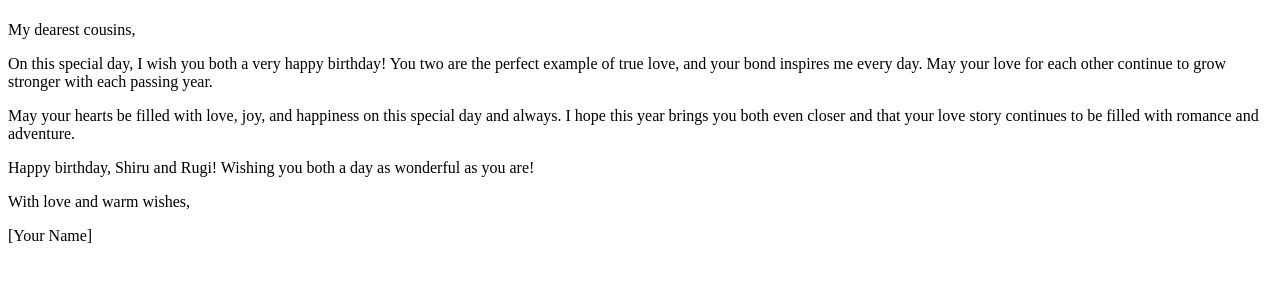
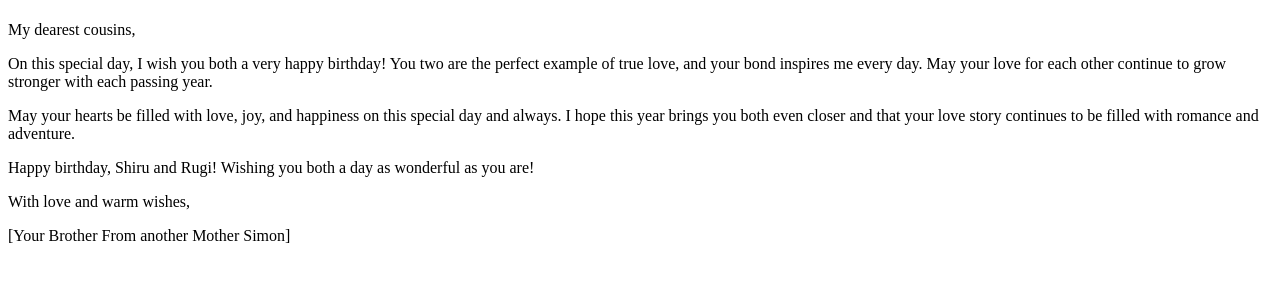
Before and after one commit to Simon3222/AwesomeBirthday.github.io, a plain HTML site: page index.html in a window 1280 px wide. Shown: the part 59-340 px from the top of the page. Drawn offline with Linux system fonts and the light colour scheme.

Commit message:
Update index.html

```diff
--- a/index.html
+++ b/index.html
@@ -22,7 +22,7 @@
 
     <p>With love and warm wishes,</p>
 
-    <p>[Your Name]</p>
+    <p>[Your Brother From another Mother Simon]</p>
 
   </body>
 
```
